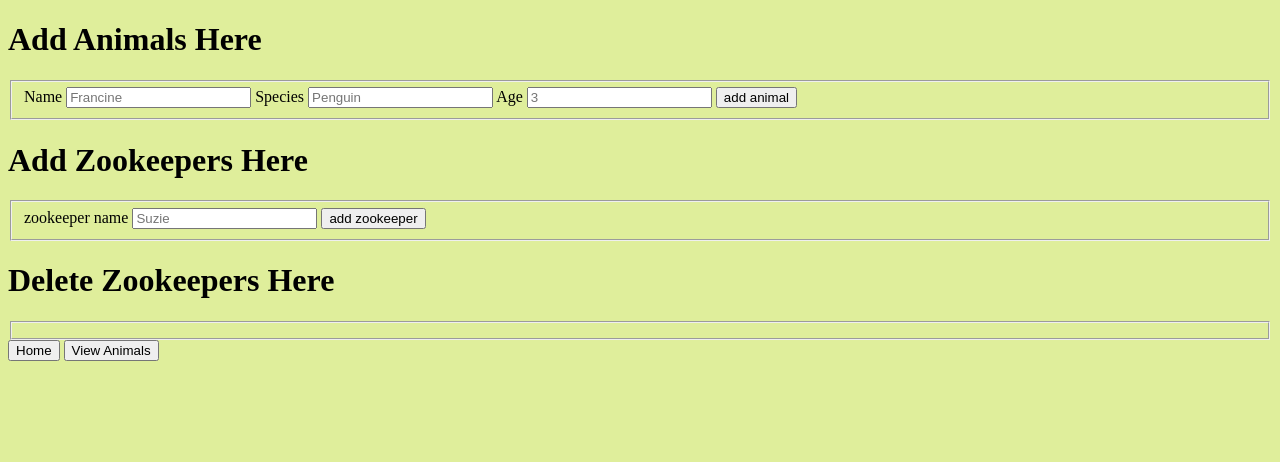
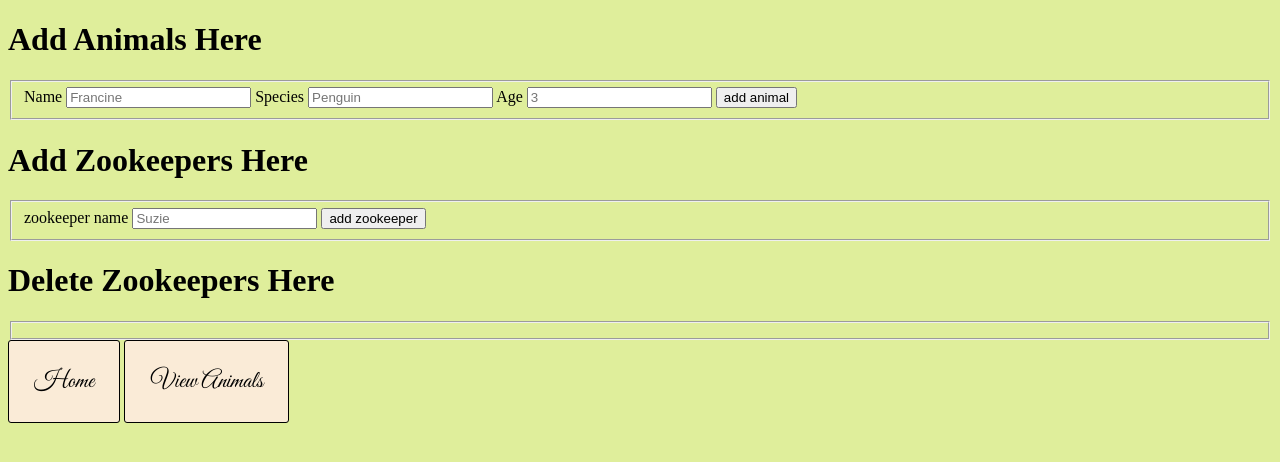
Before and after one commit to m-tambo/menagerie, a website: page client/index.html at #!/add in a window 1280 px wide. Drawn offline with nearby package versions, Linux system fonts and the light colour scheme; some packages are replaced by stand-ins of ours; no server answers.

Commit message:
styling the route buttons

```diff
--- a/client/partials/addAnimals.html
+++ b/client/partials/addAnimals.html
@@ -36,5 +36,5 @@
 </fieldset>
 
 
-<a href="/#!/"><input type="button" value="Home"></a>
-<a href="/#!/zoo"><input type="button" value="View Animals"></a>
+<a href="/#!/"><input type="button" class="route-btn" value="Home"></a>
+<a href="/#!/zoo"><input type="button" class="route-btn" value="View Animals"></a>
--- a/client/styles/main.css
+++ b/client/styles/main.css
@@ -47,3 +47,20 @@ body {
 .zookeeperDeleteName {
   display: inline;
 }
+
+
+/*_________misc__________*/
+a {
+  text-decoration: none;
+  color: inherit;
+}
+
+.route-btn {
+  border: 1px solid;
+  min-height: 35px;
+  border-radius: 3px;
+  font-family: 'Great Vibes', cursive;
+  font-size: x-large;
+  padding: 2%;
+  background-color: antiquewhite;
+}
```
Also changed, not shown: client/partials/home.html (+2 -2 lines).
